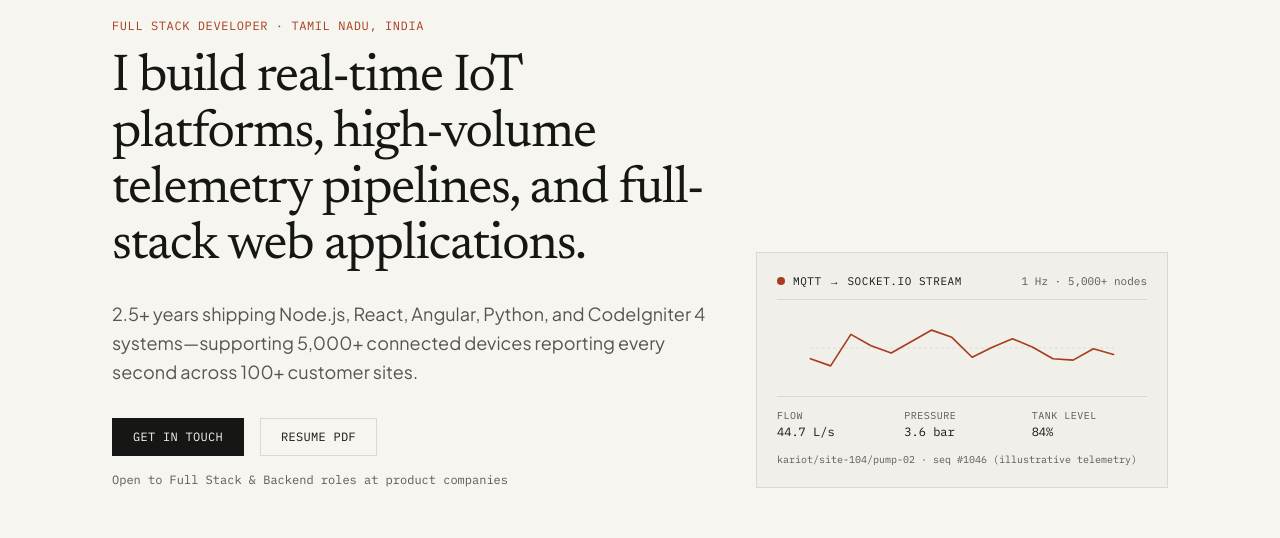
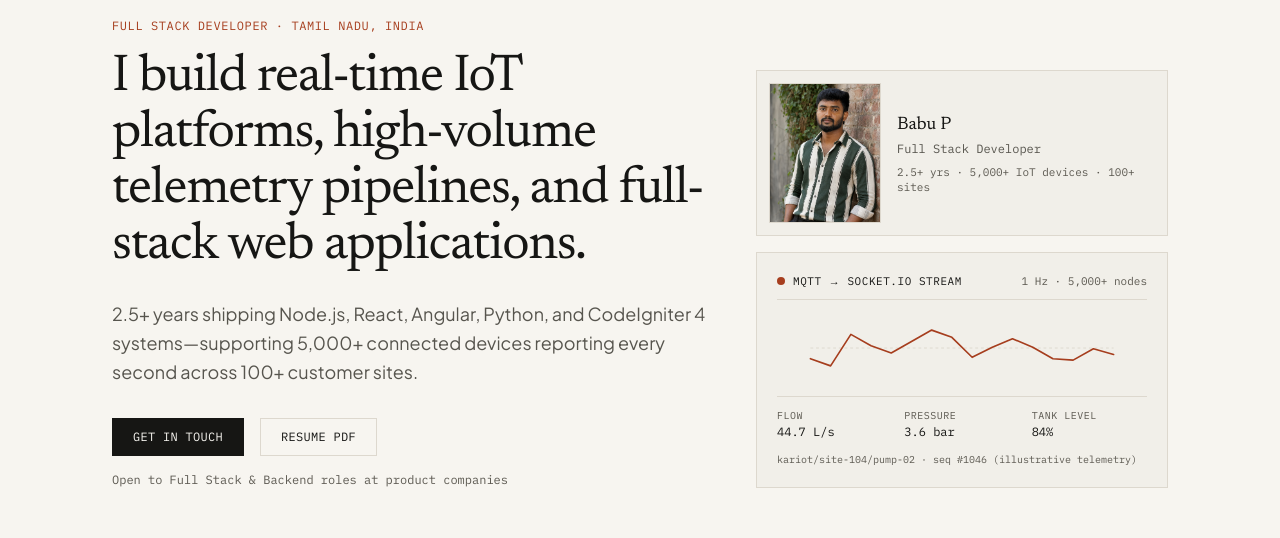
Before and after one commit to babu951998/Portfolio-, a Next.js app: page / in a window 1280 px wide. Shown: the part 127-665 px from the top of the page. Built offline with nearby package versions, Linux system fonts and the light colour scheme; no server answers.

Commit message:
feat: place portrait photo in hero section

```diff
--- a/src/components/AboutSection.tsx
+++ b/src/components/AboutSection.tsx
@@ -1,6 +1,4 @@
-import Image from "next/image";
 import { aboutContent } from "@/data/portfolio";
-import { siteConfig } from "@/data/site";
 import { Reveal } from "./Reveal";
 
 export function AboutSection() {
@@ -22,19 +20,6 @@ export function AboutSection() {
             >
               From hardware floors to telemetry backends
             </h2>
-            {siteConfig.photoUrl && (
-              <div className="mt-6 max-w-[240px] border border-line bg-surface p-1.5">
-                <div className="relative aspect-[4/5] w-full overflow-hidden">
-                  <Image
-                    src={siteConfig.photoUrl}
-                    alt={`${siteConfig.name} — ${siteConfig.role}`}
-                    fill
-                    sizes="(max-width: 1024px) 240px, 240px"
-                    className="object-cover object-top"
-                  />
-                </div>
-              </div>
-            )}
           </div>
 
           <Reveal className="lg:col-span-8">
--- a/src/components/Hero.tsx
+++ b/src/components/Hero.tsx
@@ -1,3 +1,4 @@
+import Image from "next/image";
 import { heroContent } from "@/data/portfolio";
 import { siteConfig } from "@/data/site";
 import { TelemetryStream } from "./TelemetryStream";
@@ -39,7 +40,30 @@ export function Hero() {
             </div>
           </div>
 
-          <div className="lg:col-span-5">
+          <div className="space-y-4 lg:col-span-5">
+            {siteConfig.photoUrl && (
+              <div className="flex items-center gap-4 border border-line bg-surface/60 p-3">
+                <div className="relative aspect-[4/5] w-24 shrink-0 overflow-hidden border border-line sm:w-28">
+                  <Image
+                    src={siteConfig.photoUrl}
+                    alt={`${siteConfig.name} — ${siteConfig.role}`}
+                    fill
+                    priority
+                    sizes="112px"
+                    className="object-cover object-top"
+                  />
+                </div>
+                <div className="min-w-0 font-mono text-xs">
+                  <p className="font-serif text-lg font-normal text-ink">
+                    {siteConfig.name}
+                  </p>
+                  <p className="mt-0.5 text-ink-secondary">{siteConfig.role}</p>
+                  <p className="mt-2 text-[11px] text-ink-muted">
+                    2.5+ yrs · 5,000+ IoT devices · 100+ sites
+                  </p>
+                </div>
+              </div>
+            )}
             <TelemetryStream />
           </div>
         </div>
```
